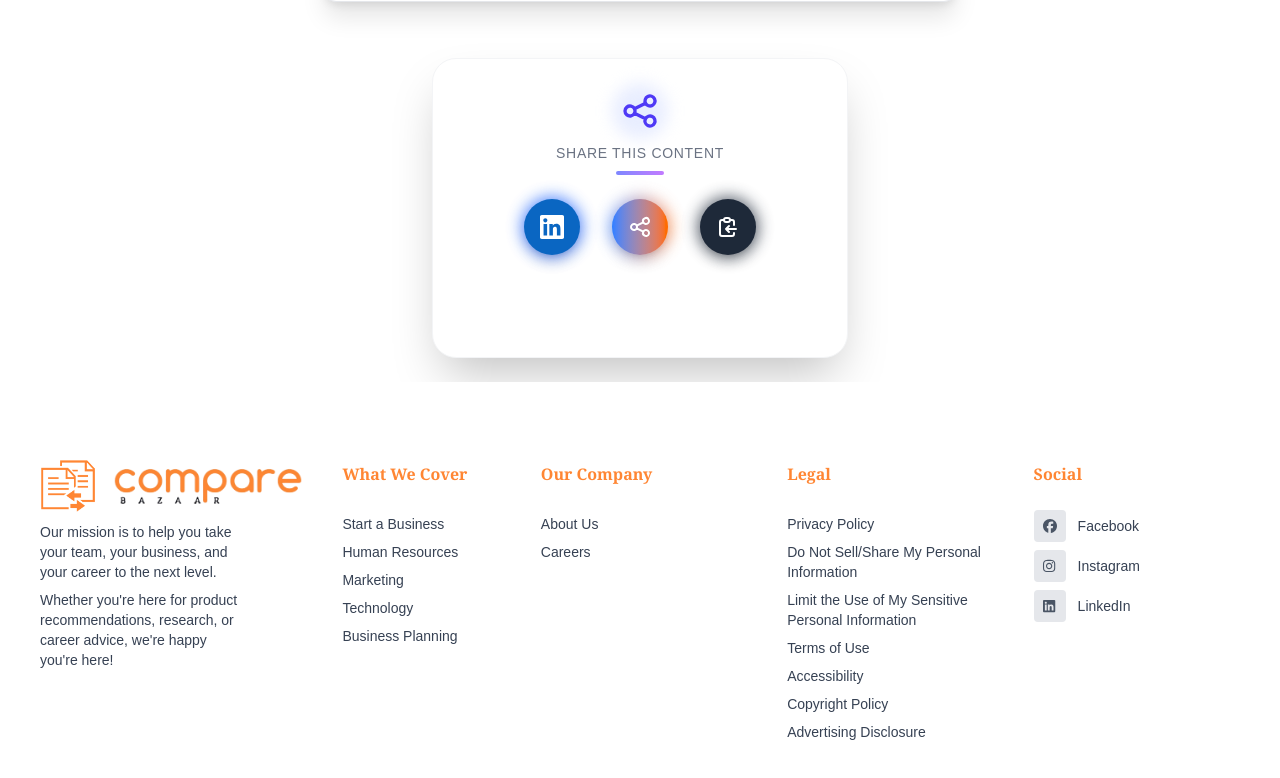
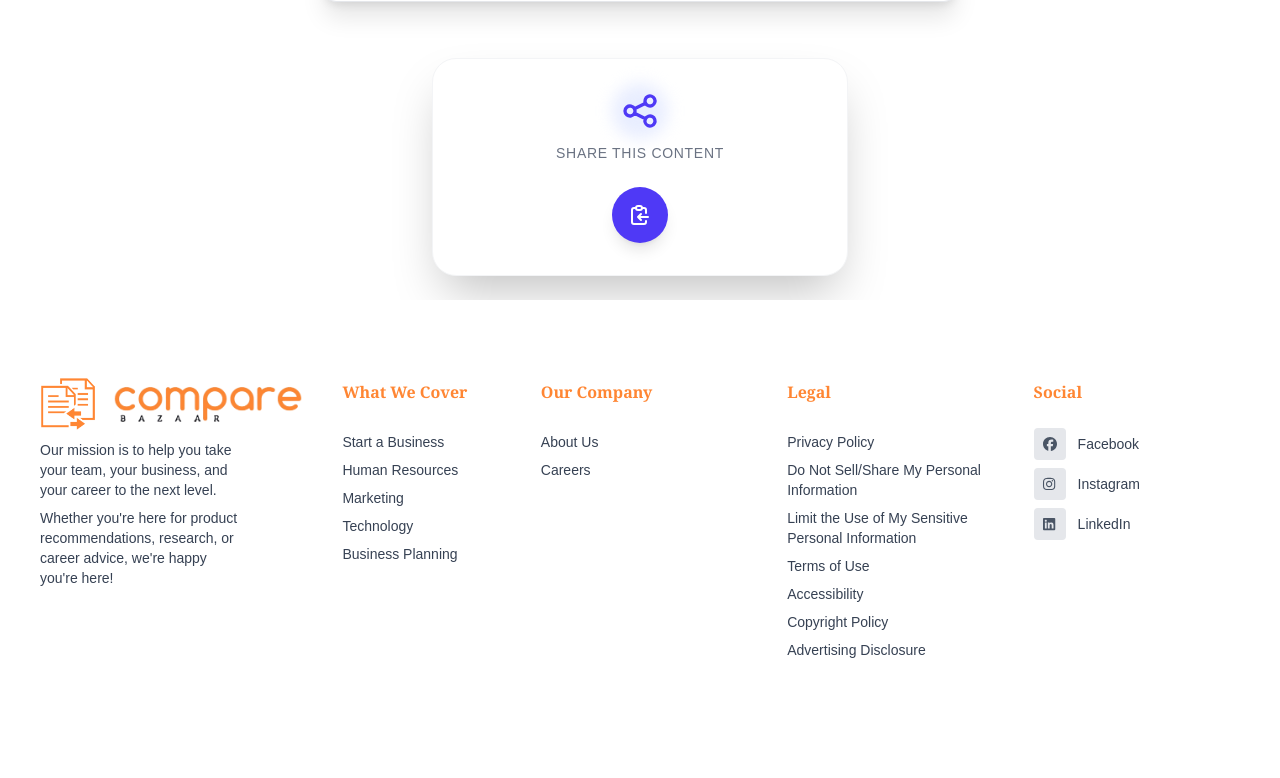
Before and after one commit to md-Gafrujama/blogs-comapre-bazaar-final, a Next.js app: page /B2B-buyer-targeting in a window 1280 px wide. Shown: the part 2933-3711 px from the top of the page. Built offline with nearby package versions, Linux system fonts and the light colour scheme.

Commit message:
commit changes

```diff
--- a/src/app/B2B-buyer-targeting/page.jsx
+++ b/src/app/B2B-buyer-targeting/page.jsx
@@ -307,8 +307,8 @@ In future, those who embraces these advanced methodologies combined with human i
         </div>
 
          {/* Share Section gafru */}
-        <div className="max-w-md mx-auto px-4 py-6">
-  <div className="bg-white p-8 rounded-3xl shadow-2xl border border-gray-100 transform transition-all hover:scale-[1.01] hover:shadow-lg">
+   <div className="max-w-md mx-auto px-4 py-6">
+  <div className="bg-white p-8 rounded-3xl shadow-2xl border border-gray-100">
     <div className="flex flex-col items-center mb-6">
       <div className="relative mb-3">
         <div className="absolute -inset-2 bg-indigo-100 rounded-full blur opacity-75 animate-pulse"></div>
@@ -317,72 +317,23 @@ In future, those who embraces these advanced methodologies combined with human i
         </svg>
       </div>
       <p className="text-sm font-medium text-gray-500 tracking-wider">SHARE THIS CONTENT</p>
-      <div className="mt-2 w-12 h-1 bg-gradient-to-r from-indigo-400 to-purple-400 rounded-full"></div>
     </div>
 
-    <div className="flex justify-center space-x-8">
-      {/* LinkedIn Button */}
-      <div className="relative group">
-        <div className="absolute -inset-0.5 bg-blue-600 rounded-full blur opacity-75 group-hover:opacity-100 transition-all duration-300 animate-tilt"></div>
-        <button
-          onClick={shareOnLinkedIn}
-          className="relative p-4 bg-[#0A66C2] text-white rounded-full hover:bg-[#004182] transition-all duration-300 shadow-lg hover:shadow-xl transform hover:-translate-y-1 flex items-center justify-center"
-          aria-label="Share on LinkedIn"
-        >
-          <svg className="w-6 h-6" fill="currentColor" viewBox="0 0 24 24">
-            <path d="M20.447 20.452h-3.554v-5.569c0-1.328-.027-3.037-1.852-3.037-1.853 0-2.136 1.445-2.136 2.939v5.667H9.351V9h3.414v1.561h.046c.477-.9 1.637-1.85 3.37-1.85 3.601 0 4.267 2.37 4.267 5.455v6.286zM5.337 7.433c-1.144 0-2.063-.926-2.063-2.065 0-1.138.92-2.063 2.063-2.063 1.14 0 2.064.925 2.064 2.063 0 1.139-.925 2.065-2.064 2.065zm1.782 13.019H3.555V9h3.564v11.452zM22.225 0H1.771C.792 0 0 .774 0 1.729v20.542C0 23.227.792 24 1.771 24h20.451C23.2 24 24 23.227 24 22.271V1.729C24 .774 23.2 0 22.222 0h.003z"/>
-          </svg>
-        </button>
-        <span className="absolute -top-10 left-1/2 transform -translate-x-1/2 bg-gray-900 text-white text-xs py-1 px-2 rounded opacity-0 group-hover:opacity-100 transition-opacity duration-300 whitespace-nowrap">
-          Share on LinkedIn
-        </span>
-      </div>
-
-      {/* Universal Share Button with Gradient */}
-      <div className="relative group">
-        <div className="absolute -inset-0.5 bg-gradient-to-r from-blue-500 to-orange-500 rounded-full blur opacity-75 group-hover:opacity-100 transition-all duration-300 animate-tilt"></div>
-        <button
-          onClick={shareContent}
-          className="relative p-4 bg-gradient-to-r from-blue-500 to-orange-500 text-white rounded-full hover:opacity-90 transition-all duration-300 shadow-lg hover:shadow-xl transform hover:-translate-y-1 flex items-center justify-center"
-          aria-label="Share content"
-        >
-          <svg xmlns="http://www.w3.org/2000/svg" className="w-6 h-6" fill="none" viewBox="0 0 24 24" stroke="currentColor">
-            <path strokeLinecap="round" strokeLinejoin="round" strokeWidth={2} d="M8.684 13.342C8.886 12.938 9 12.482 9 12c0-.482-.114-.938-.316-1.342m0 2.684a3 3 0 110-2.684m0 2.684l6.632 3.316m-6.632-6l6.632-3.316m0 0a3 3 0 105.367-2.684 3 3 0 00-5.367 2.684zm0 9.316a3 3 0 105.368 2.684 3 3 0 00-5.368-2.684z" />
-          </svg>
-        </button>
-        <span className="absolute -top-10 left-1/2 transform -translate-x-1/2 bg-gray-900 text-white text-xs py-1 px-2 rounded opacity-0 group-hover:opacity-100 transition-opacity duration-300 whitespace-nowrap">
-          Share Options
-        </span>
-      </div>
-
+    <div className="flex justify-center">
       {/* Copy Link Button */}
       <div className="relative group">
-        <div className="absolute -inset-0.5 bg-gray-800 rounded-full blur opacity-75 group-hover:opacity-100 transition-all duration-300 animate-tilt"></div>
         <button
           onClick={() => {
-            navigator.clipboard.writeText(currentUrl);
-            // Optional: Add a tooltip or animation here
+            navigator.clipboard.writeText(window.location.href);
+            alert('Link copied to clipboard!');
           }}
-          className="relative p-4 bg-gray-800 text-white rounded-full hover:bg-gray-900 transition-all duration-300 shadow-lg hover:shadow-xl transform hover:-translate-y-1 flex items-center justify-center"
+          className="p-4 bg-indigo-600 text-white rounded-full hover:bg-indigo-700 transition-all duration-300 shadow-lg flex items-center justify-center"
           aria-label="Copy link"
         >
           <svg xmlns="http://www.w3.org/2000/svg" className="w-6 h-6" fill="none" viewBox="0 0 24 24" stroke="currentColor">
             <path strokeLinecap="round" strokeLinejoin="round" strokeWidth={2} d="M8 5H6a2 2 0 00-2 2v12a2 2 0 002 2h10a2 2 0 002-2v-1M8 5a2 2 0 002 2h2a2 2 0 002-2M8 5a2 2 0 012-2h2a2 2 0 012 2m0 0h2a2 2 0 012 2v3m2 4H10m0 0l3-3m-3 3l3 3" />
           </svg>
         </button>
-        <span className="absolute -top-10 left-1/2 transform -translate-x-1/2 bg-gray-900 text-white text-xs py-1 px-2 rounded opacity-0 group-hover:opacity-100 transition-opacity duration-300 whitespace-nowrap">
-          Copy to Clipboard
-        </span>
-      </div>
-    </div>
-
-    {/* Success notification (hidden by default) */}
-    <div className="mt-6 opacity-0 transition-opacity duration-300 pointer-events-none" id="copy-success">
-      <div className="bg-green-100 border border-green-400 text-green-700 px-4 py-3 rounded text-sm flex items-center">
-        <svg className="fill-current w-4 h-4 mr-2" xmlns="http://www.w3.org/2000/svg" viewBox="0 0 20 20">
-          <path d="M12.432 0c1.34 0 2.01.912 2.01 1.957 0 1.305-1.164 2.512-2.679 2.512-1.269 0-2.009-.75-1.974-1.99C9.789 1.436 10.67 0 12.432 0zM8.309 20c-1.058 0-1.833-.652-1.093-3.524l1.214-5.092c.211-.814.246-1.141 0-1.141-.317 0-1.689.562-2.502 1.117l-.528-.88c2.572-2.186 5.531-3.467 6.801-3.467 1.057 0 1.233 1.273.705 3.23l-1.391 5.352c-.246.945-.141 1.271.106 1.271.317 0 1.357-.392 2.379-1.207l.6.814C12.098 19.02 9.365 20 8.309 20z"/>
-        </svg>
-        Link copied to clipboard!
       </div>
     </div>
   </div>
```
